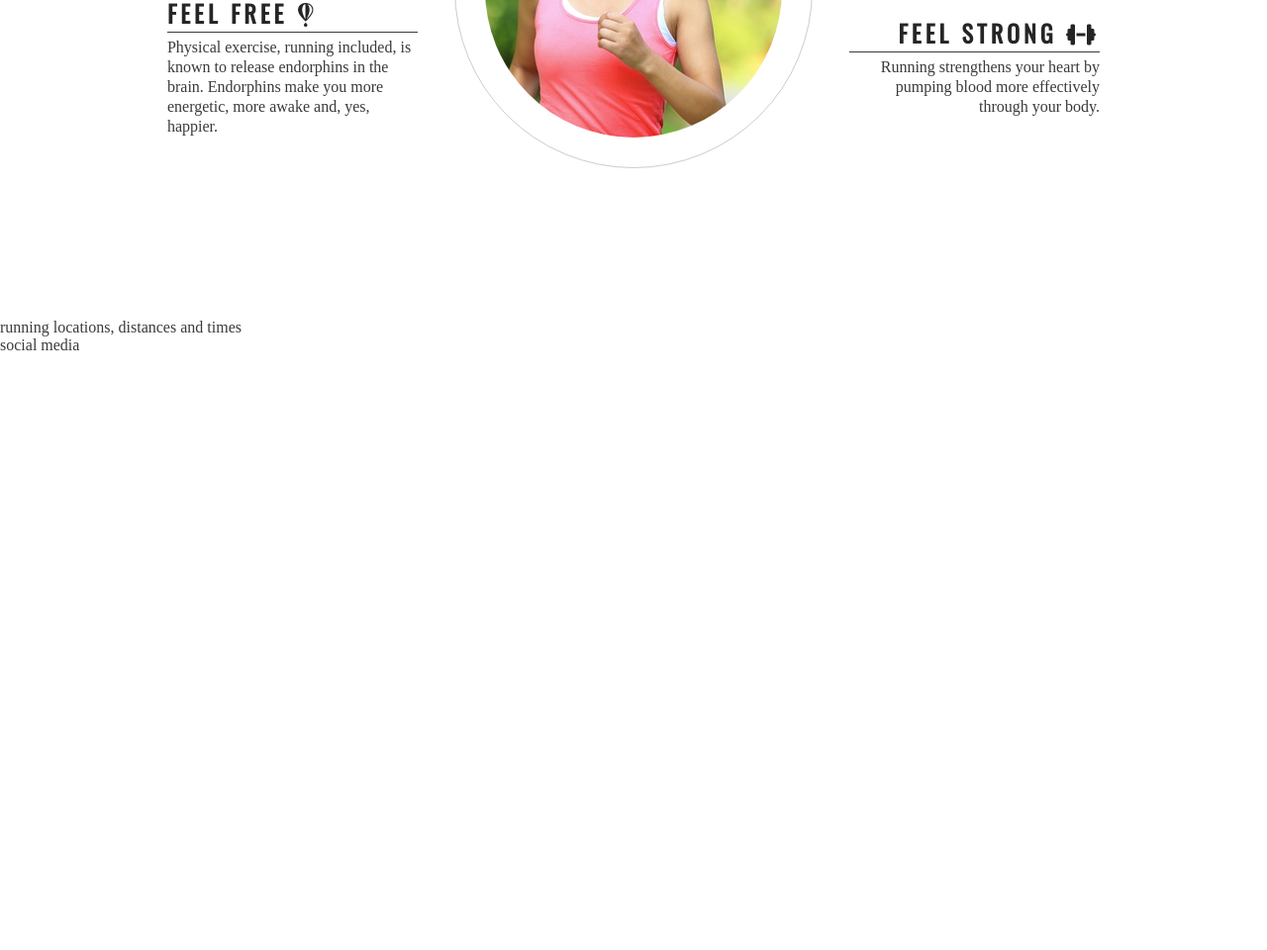
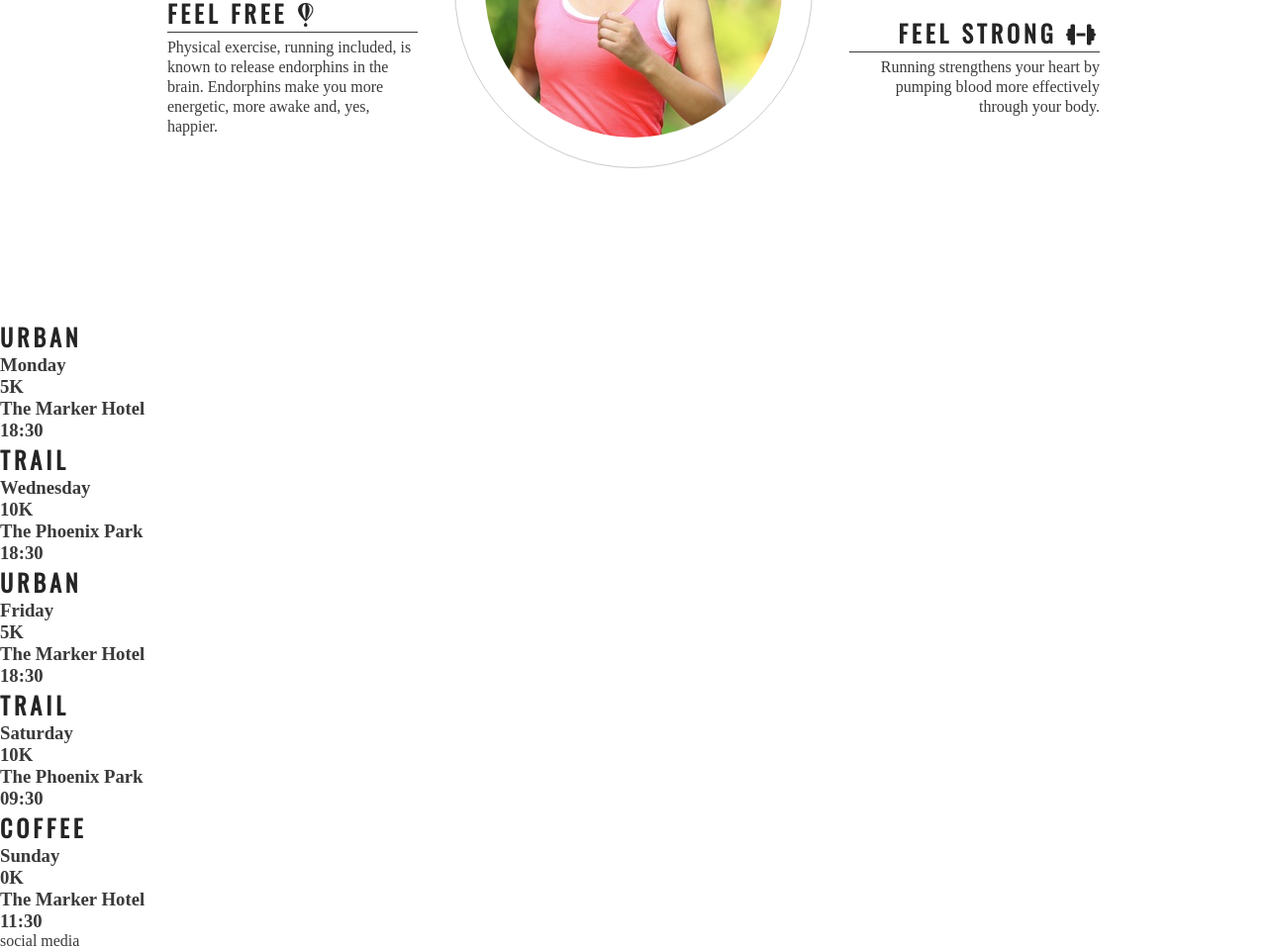
Before and after one commit to Gust4vo97/love-running, a plain HTML site: page index.html in a window 1280 px wide. Shown: the part 973-1933 px from the top of the page at 99% size. Before the commit the page ends 1331 px from the top, so only its background shows below. Drawn offline with nearby package versions, Linux system fonts and the light colour scheme.

Commit message:
Add meetup times main structure

```diff
--- a/index.html
+++ b/index.html
@@ -75,7 +75,43 @@
         </div>
     </section>
 
-    <section>running locations, distances and times</section>
+    <section>
+        <div>
+            <h2>Urban</h2>
+            <h3>Monday</h3>
+            <h3>5K</h3>
+            <h3>The Marker Hotel</h3>
+            <h3>18:30</h3>
+        </div>
+        <div>
+            <h2>Trail</h2>
+            <h3>Wednesday</h3>
+            <h3>10K</h3>
+            <h3>The Phoenix Park</h3>
+            <h3>18:30</h3>
+        </div>
+        <div>
+            <h2>Urban</h2>
+            <h3>Friday</h3>
+            <h3>5K</h3>
+            <h3>The Marker Hotel</h3>
+            <h3>18:30</h3>
+        </div>
+        <div>
+            <h2>Trail</h2>
+            <h3>Saturday</h3>
+            <h3>10K</h3>
+            <h3>The Phoenix Park</h3>
+            <h3>09:30</h3>
+        </div>
+        <div>
+            <h2>Coffee</h2>
+            <h3>Sunday</h3>
+            <h3>0K</h3>
+            <h3>The Marker Hotel</h3>
+            <h3>11:30</h3>
+        </div>
+    </section>
 
     <footer>social media</footer>
 
```
